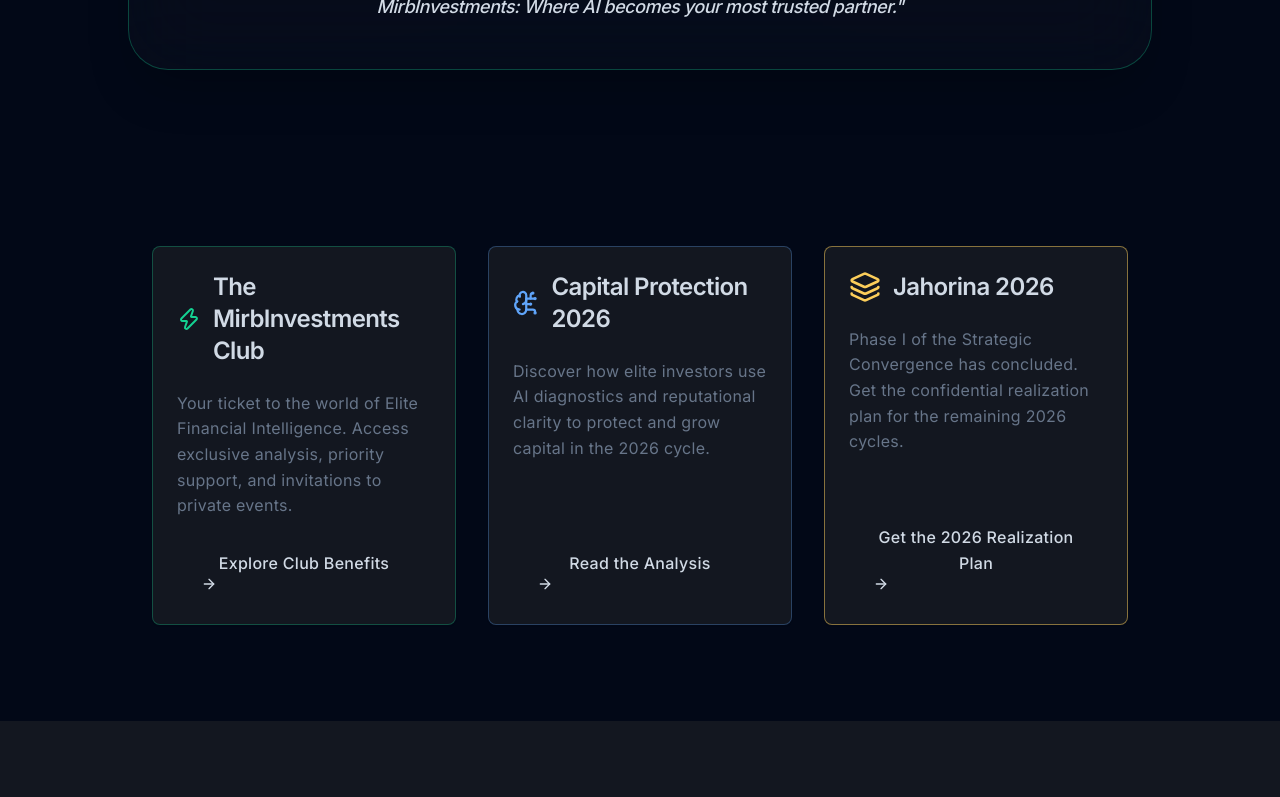
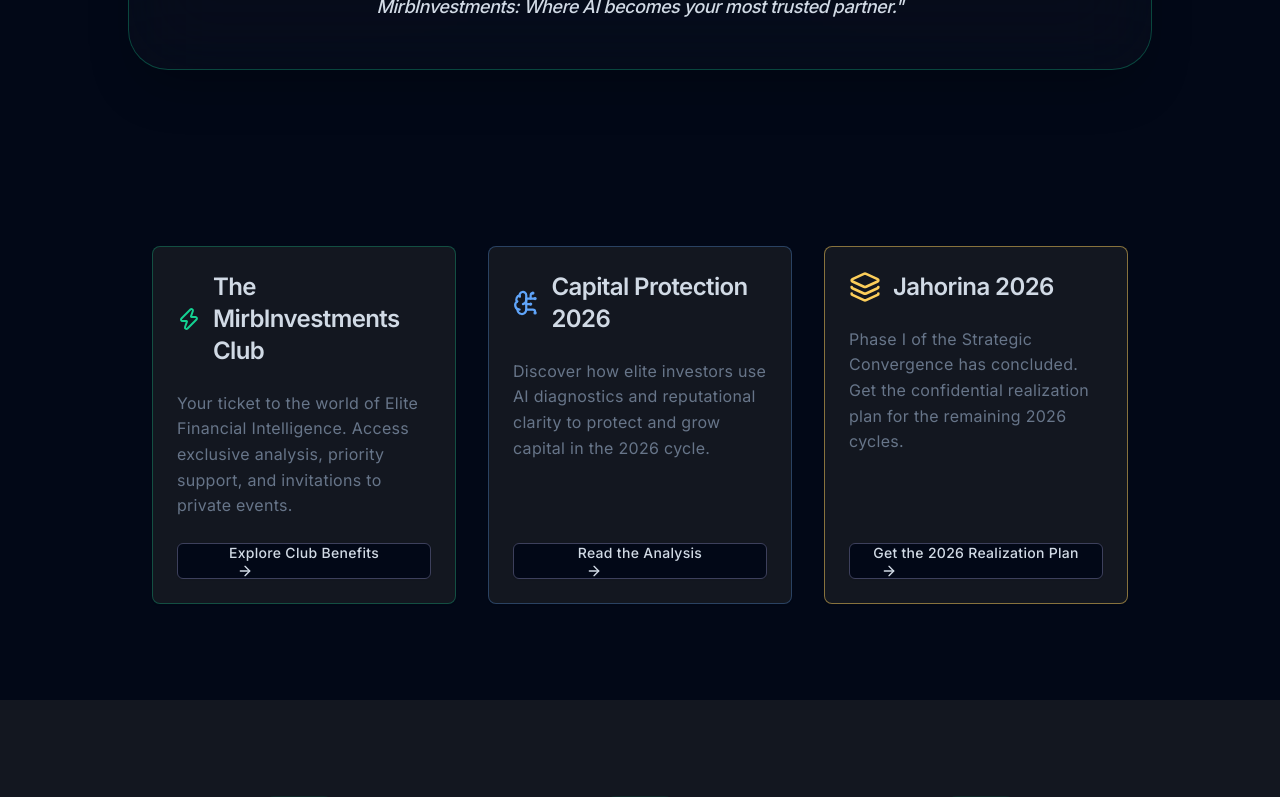
Before and after one commit to Mirb88/MirbInvestments-Web3, a Next.js app: page / in a window 1280 px wide. Shown: the part 1837-2634 px from the top of the page. Built offline with nearby package versions, Linux system fonts and the light colour scheme; no server answers; what wagmi would draw is missing.

Commit message:
Refactor Button component with variants and forwardRef

```diff
--- a/src/components/ui/button.tsx
+++ b/src/components/ui/button.tsx
@@ -1,13 +1,53 @@
 'use client';
-import React from 'react';
 
-export interface ButtonProps extends React.ButtonHTMLAttributes<HTMLButtonElement> {
+import * as React from 'react';
+import { cva, type VariantProps } from 'class-variance-authority';
+import { cn } from '@/lib/utils';
+
+export const buttonVariants = cva(
+  'inline-flex items-center justify-center whitespace-nowrap rounded-md text-sm font-medium transition-colors focus-visible:outline-none focus-visible:ring-1 focus-visible:ring-ring disabled:pointer-events-none disabled:opacity-50',
+  {
+    variants: {
+      variant: {
+        default: 'bg-primary text-primary-foreground shadow hover:bg-primary/90',
+        destructive: 'bg-destructive text-destructive-foreground shadow-sm hover:bg-destructive/90',
+        outline: 'border border-input bg-background shadow-sm hover:bg-accent hover:text-accent-foreground',
+        secondary: 'bg-secondary text-secondary-foreground shadow-sm hover:bg-secondary/90',
+        ghost: 'hover:bg-accent hover:text-accent-foreground',
+        link: 'text-primary underline-offset-4 hover:underline',
+      },
+      size: {
+        default: 'h-9 px-4 py-2',
+        sm: 'h-8 rounded-md px-3 text-xs',
+        lg: 'h-10 rounded-md px-8',
+        icon: 'h-9 w-9',
+      },
+    },
+    defaultVariants: {
+      variant: 'default',
+      size: 'default',
+    },
+  }
+);
+
+export interface ButtonProps
+  extends React.ButtonHTMLAttributes<HTMLButtonElement>,
+    VariantProps<typeof buttonVariants> {
   asChild?: boolean;
-  variant?: string;
-  size?: string;
 }
 
-export function Button({ children, className = '', asChild, variant, size, ...props }: ButtonProps) {
-  return <button className={`px-4 py-2 rounded font-medium ${className}`} {...props}>{children}</button>;
-}
+export const Button = React.forwardRef<HTMLButtonElement, ButtonProps>(
+  ({ className, variant, size, asChild = false, ...props }, ref) => {
+    return (
+      <button
+        className={cn(buttonVariants({ variant, size, className }))}
+        ref={ref}
+        {...props}
+      />
+    );
+  }
+);
+
+Button.displayName = 'Button';
+
 export default Button;
```
